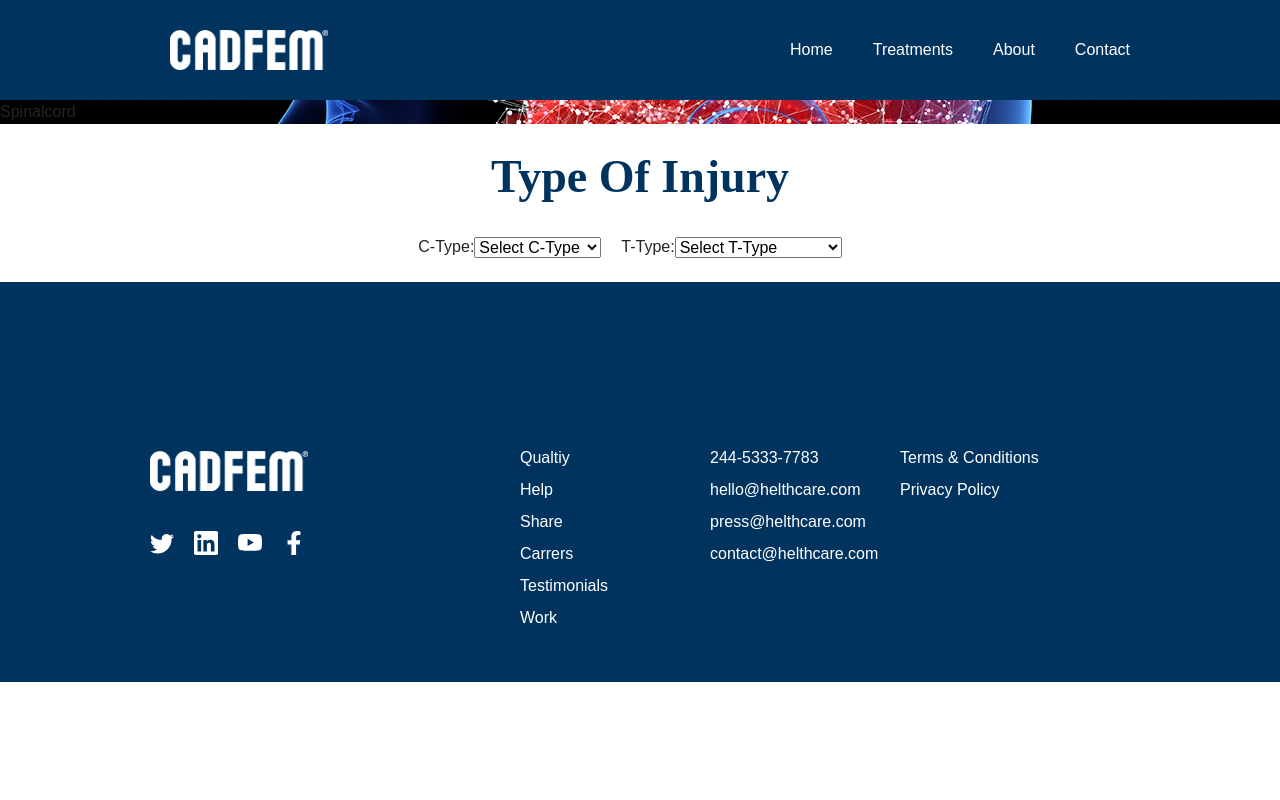
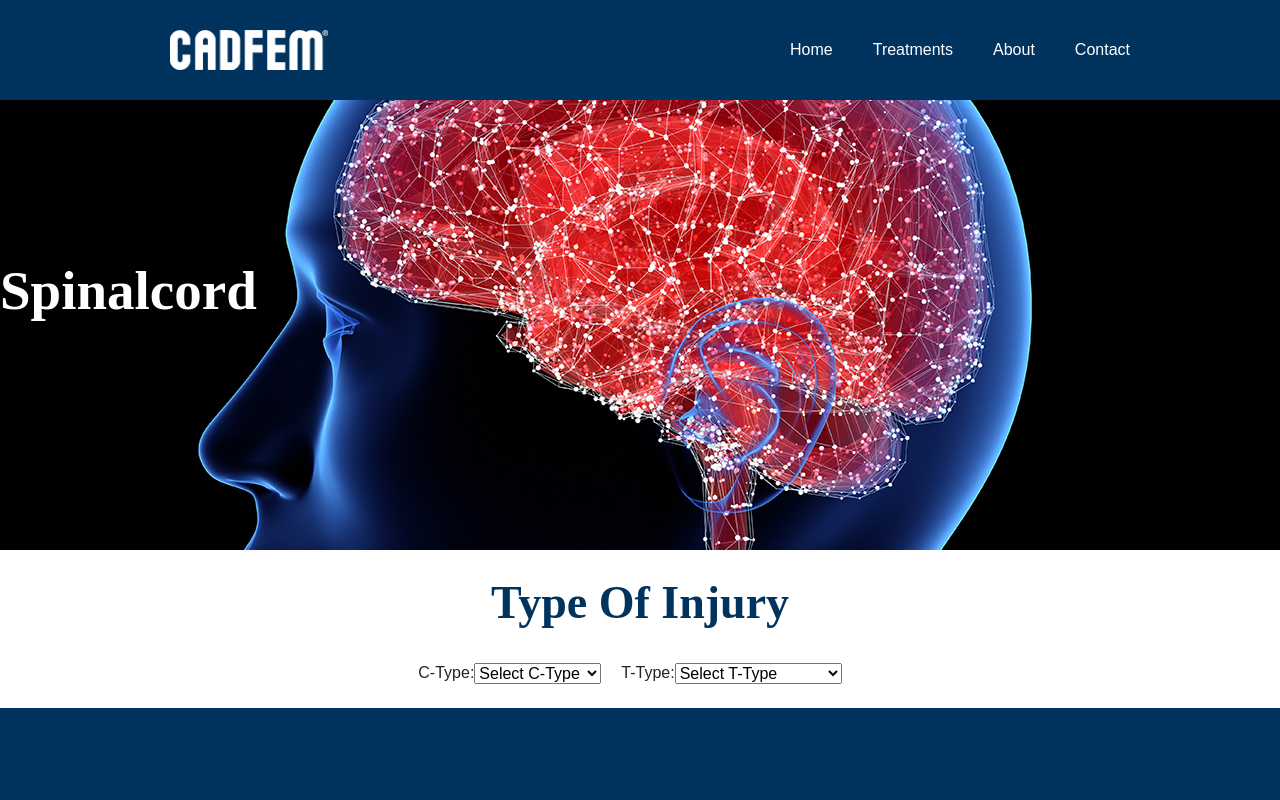
Before and after one commit to pavankumarkonchada/react_spinal, a React (Create React App) app: page /Spinalinjury in a window 1280 px wide. Shown: the top 800 px of the page. Built offline with nearby package versions, Linux system fonts and the light colour scheme; the HTML template or start-up script is replaced by a standard one.

Commit message:
Add files via upload

```diff
--- a/src/styles/Monoplegia.css
+++ b/src/styles/Monoplegia.css
@@ -21,7 +21,19 @@
    justify-content: center;
    align-items: center;
  }
+ .banner {
+   width: 100%;
+   height: 450px;
+   background-size: cover;
+   background-position: center;
+   color: white;
 
+   padding-top: 150px;
+   font-size: 55px;
+   font-weight: bold;
+   font-family: robotosans;
+   text-shadow: 2px 2px 4px rgba(0, 0, 0, 0.5);
+ }
  .modal-content {
    background: white;
    width: 65%;
```
